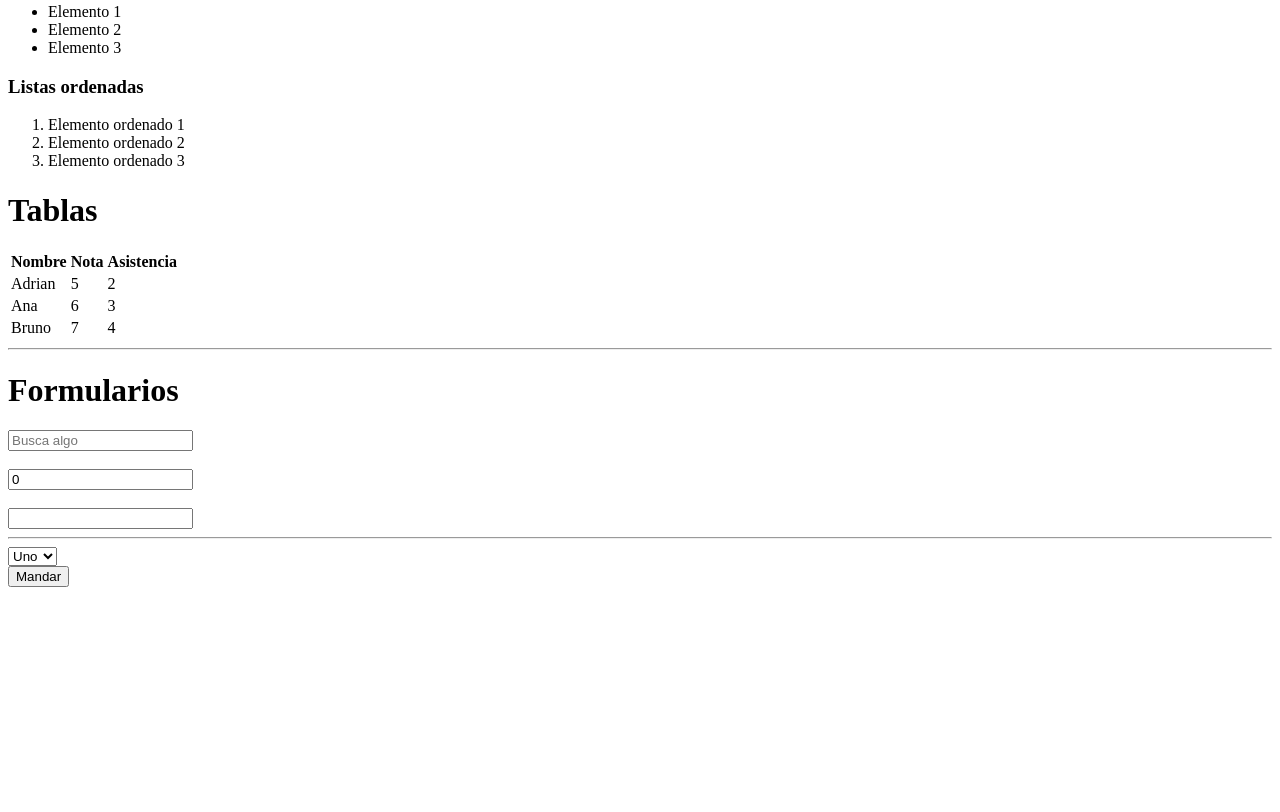
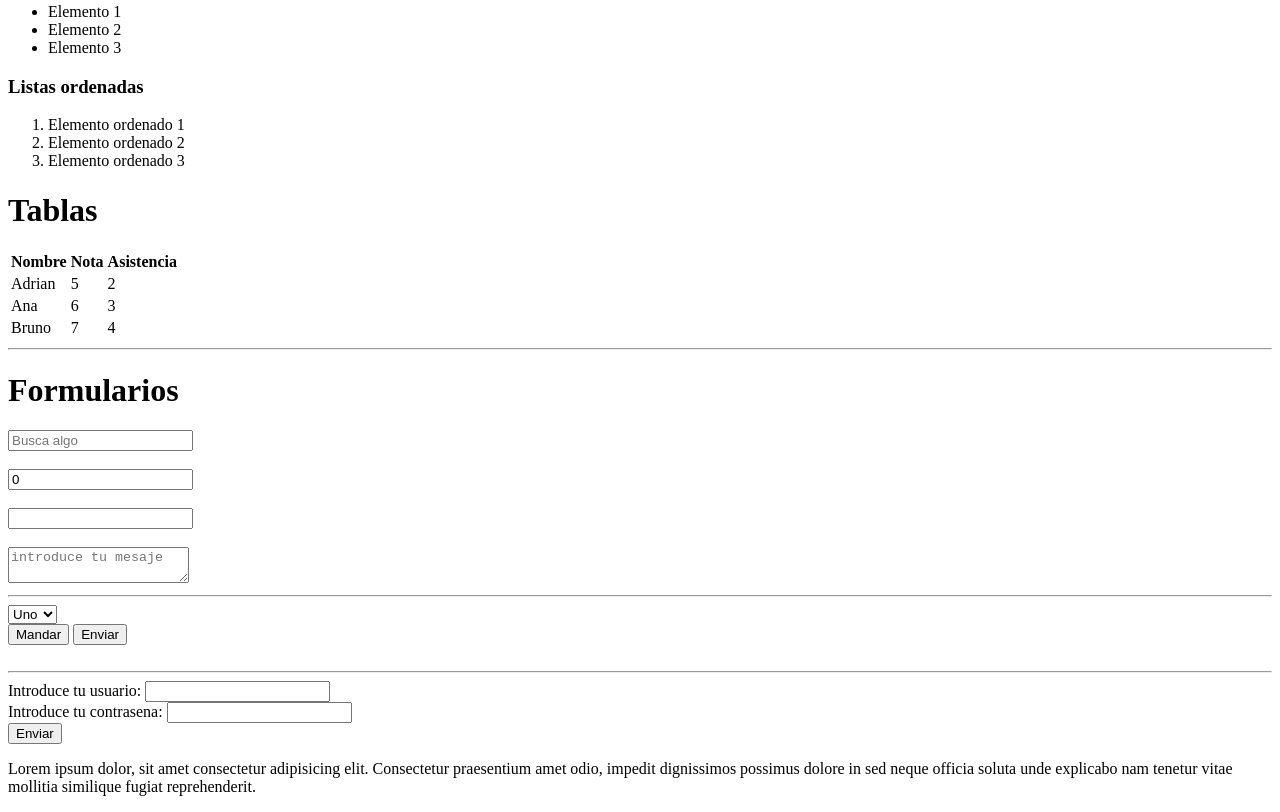
Before and after one commit to anamariacioltan/misrecetas, a plain HTML site: page test.html in a window 1280 px wide. Shown: the part 1760-2572 px from the top of the page. Before the commit the page ends 2391 px from the top, so only its background shows below. Drawn offline with Linux system fonts and the light colour scheme.

Commit message:
Etiquetas HTML: textarea, button, label

```diff
--- a/test.html
+++ b/test.html
@@ -1,12 +1,14 @@
 <!DOCTYPE html>
 <html lang="en">
+
 <head>
     <meta charset="UTF-8">
     <title>Document</title>
 </head>
+
 <body>
 
-<h1>Texto</h1>
+    <h1>Texto</h1>
 
     <h1 id="h1">Titular h1</h1>
     <h2>Titular h2</h2>
@@ -14,11 +16,15 @@
     <h4>Titular h4</h4>
     <h5>Titular h5</h5>
     <h6>Titular h6</h6>
-    <p>Esto es un parrafo</p>      <!--es en block-->
+    <p>Esto es un parrafo</p>
+    <!--es en block-->
     <span>Esto es un span</span>
-    <span>Esto es un span 2</span> <!--es en line-->
+    <span>Esto es un span 2</span>
+    <!--es en line-->
     <p><strong>Lorem ipsum dolor sit, amet consectetur adipisicing elit.</strong><br>
-    <em>Velit eius distinctio perspiciatis aut ipsum ex consectetur iste labore accusamus maxime nostrum, adipisci repellendus quod, alias fugiat voluptate pariatur earum fugit.</em></p>
+        <em>Velit eius distinctio perspiciatis aut ipsum ex consectetur iste labore accusamus maxime nostrum, adipisci
+            repellendus quod, alias fugiat voluptate pariatur earum fugit.</em>
+    </p>
 
     <h1>Enlaces</h1>
 
@@ -28,9 +34,9 @@
     <a href="mailto:abcd@gmail.com">Enviar mail a abcd@gmail.com</a>
     <hr>
 
-<h1>Imagenes</h1>
+    <h1>Imagenes</h1>
 
-    <img alt="Tarta de queso"width="1000" height="1000"src="https://images.sweetauthoring.com/recipe/28713_2088.jpg">
+    <img alt="Tarta de queso" width="1000" height="1000" src="https://images.sweetauthoring.com/recipe/28713_2088.jpg">
 
     <h1>Listas</h1>
 
@@ -47,7 +53,7 @@
         <li>Elemento ordenado 3</li>
     </ol>
 
-<h1>Tablas</h1>
+    <h1>Tablas</h1>
 
     <table>
         <tr>
@@ -77,8 +83,9 @@
 
     <form>
         <input type="text" placeholder="Busca algo"><br><br>
-        <input type="number"value="0"><br><br>
-        <input type="password">
+        <input type="number" value="0"><br><br>
+        <input type="password"><br><br>
+        <textarea placeholder="introduce tu mesaje"></textarea>
         <hr>
         <select>
             <option>Uno</option>
@@ -86,11 +93,22 @@
             <option>Tres</option>
         </select>
         <br>
-        <input type="submit"value="Mandar">
+        <input type="submit" value="Mandar">
+        <button>Enviar</button>
         <br>
         <br>
+    </form>
+    <hr>
+    <form>
+        <label>Introduce tu usuario: <input type="text"></label>
         <br>
-
+        <label>Introduce tu contrasena: <input type="password"></label>
+        <br>
+        <button>Enviar</button>
+        <p>Lorem ipsum dolor, sit amet consectetur adipisicing elit. Consectetur praesentium amet odio, impedit
+            dignissimos possimus dolore in sed neque officia soluta unde explicabo nam tenetur vitae mollitia similique
+            fugiat reprehenderit.</p>
     </form>
 </body>
+
 </html>
```
